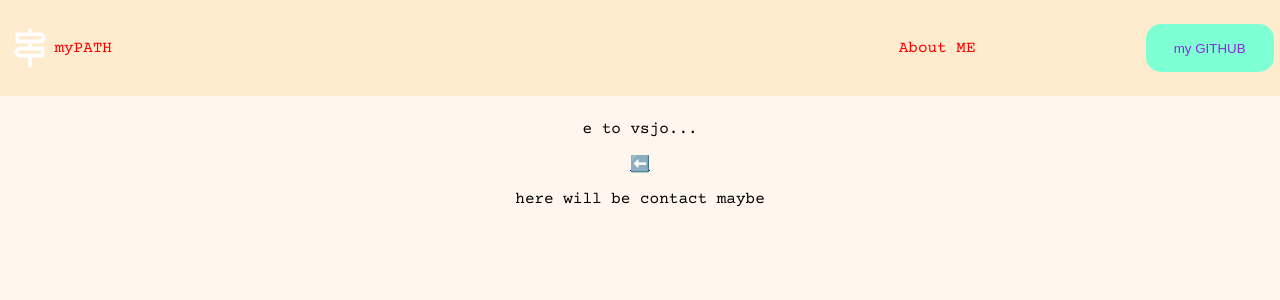
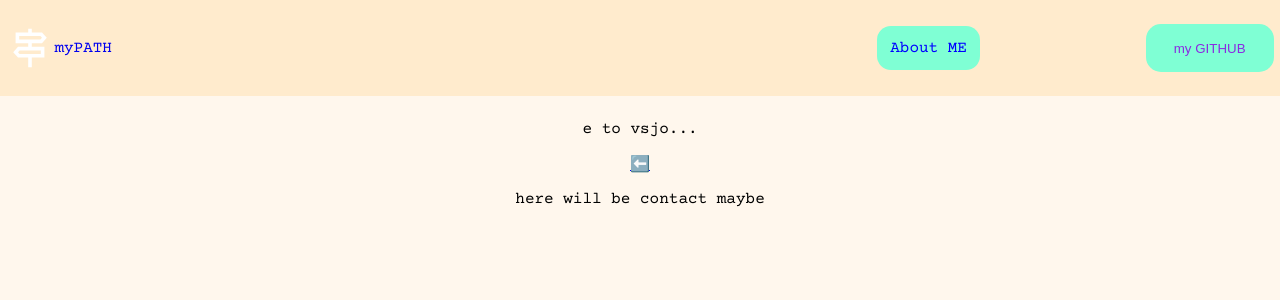
Before and after one commit to unikorm/map_Where_I_SLEPT, a React (Create React App) app: page /aboutMe in a window 1280 px wide. Shown: the top 300 px of the page. Built offline with nearby package versions, Linux system fonts and the light colour scheme.

Commit message:
about me link stylying done

```diff
--- a/src/App.css
+++ b/src/App.css
@@ -60,6 +60,25 @@
     flex-grow: 1;
     align-items: center;
     justify-content: right;
+}
+
+.linkStyleMenu {
+    text-decoration: none;
+    color: red;
+    background-color: pink;
+    padding: .8rem;
+    border-radius: 14px;
+    transition: 1s;
+}
+
+.active-link {
+    background-color: aquamarine;
+    color: blue;
+    transition: 1s;
+}
+
+.logoLinkStyle {
+    text-decoration: none;
 }
 
 footer {
--- a/src/components/Header.js
+++ b/src/components/Header.js
@@ -4,10 +4,6 @@ import logo from "../images/logo.svg";
 
 import { Link, useLocation } from 'react-router-dom';
 
-const linkStyle = {
-    textDecoration: "none",
-    color: "red",
-};
 
 const scrollToTop = () => {
     window.scrollTo({top: 0, behavior: "smooth"});
@@ -16,18 +12,19 @@ const scrollToTop = () => {
 const Header = () => {
     const location = useLocation();
 
-    const homePageLink = location.pathname === "/" ? <Link to="/" style={linkStyle} onClick={scrollToTop}>myPATH</Link> : <Link to="/" style={linkStyle}>myPATH</Link>
+    const includeScrollTOTop = location.pathname === "/";
+    const isAboutMeActive = location.pathname === "/aboutMe";
 
     return (
         <header className="header">
             <nav className="navigation">
                 <div className="logoSectionLeft">
                     <img src={logo}/>
-                    { homePageLink }
+                    <Link to="/" onClick={includeScrollTOTop ? scrollToTop : undefined} className="logoLinkStyle">myPATH</Link>
                 </div>
                 <ul className="menuNavigationCentre">
                     <li>
-                        <Link to="/aboutMe" style={linkStyle}>About ME</Link>
+                        <Link to="/aboutMe" className={`linkStyleMenu ${isAboutMeActive ? "active-link" : ""}`}>About ME</Link>
                     </li>
                 </ul>
                 <div className="buttonRight">
```
